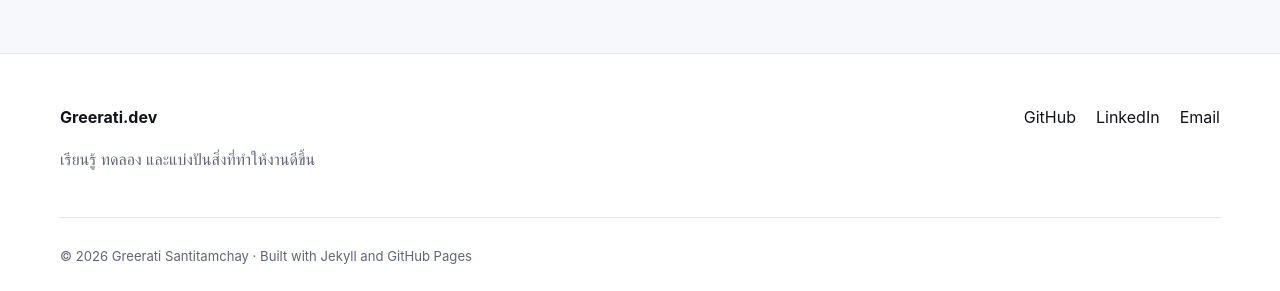
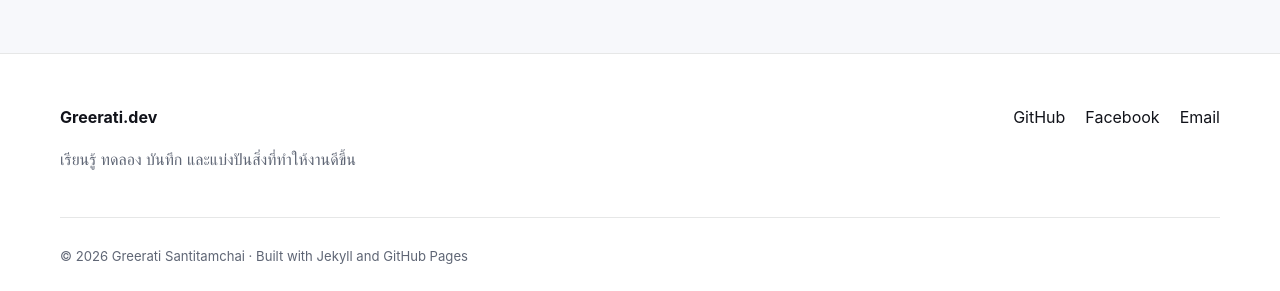
Before and after one commit to kakratua/kakratua.github.io, a Jekyll site: the page built from index.html, in a window 1280 px wide and 900 px high, scrolled down 1643 px. Shown: the part 606-897 px from the top of the window. Built offline with Jekyll 4.4.1, drawn with Linux system fonts in a browser that asks for light colours.

Commit message:
Update footer content and links

```diff
--- a/_includes/footer.html
+++ b/_includes/footer.html
@@ -1,12 +1,12 @@
 <footer class="site-footer">
   <div class="footer-grid">
-    <div><strong>{{ site.title }}</strong><p>เรียนรู้ ทดลอง และแบ่งปันสิ่งที่ทำให้งานดีขึ้น</p></div>
+    <div><strong>{{ site.title }}</strong><p>เรียนรู้ ทดลอง บันทึก และแบ่งปันสิ่งที่ทำให้งานดีขึ้น</p></div>
     <div class="social-links">
-      <a href="https://github.com/yourusername" target="_blank" rel="noopener">GitHub</a>
-      <a href="https://www.linkedin.com/in/yourusername" target="_blank" rel="noopener">LinkedIn</a>
-      <a href="mailto:your@email.com">Email</a>
+      <a href="https://github.com/kakratua" target="_blank" rel="noopener">GitHub</a>
+      <a href="https://www.facebook.com/kakratua" target="_blank" rel="noopener">Facebook</a>
+      <a href="mailto:kakratua@hotmail.com">Email</a>
     </div>
   </div>
-  <div class="footer-bottom">© {{ 'now' | date: '%Y' }} Greerati Santitamchay · Built with Jekyll and GitHub Pages</div>
+  <div class="footer-bottom">© {{ 'now' | date: '%Y' }} Greerati Santitamchai · Built with Jekyll and GitHub Pages</div>
 </footer>
 <script src="{{ '/assets/js/main.js' | relative_url }}" defer></script>
```
